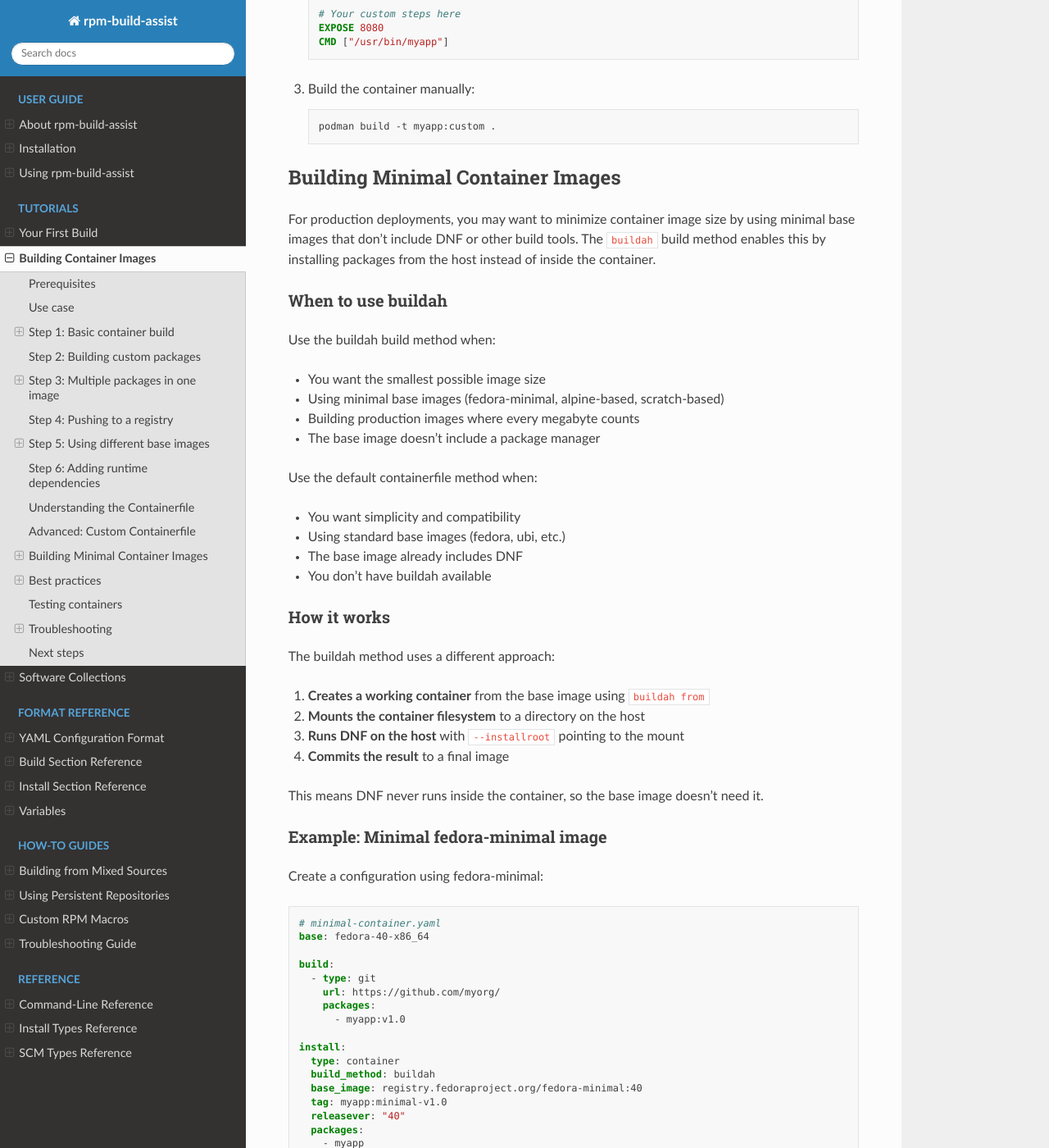
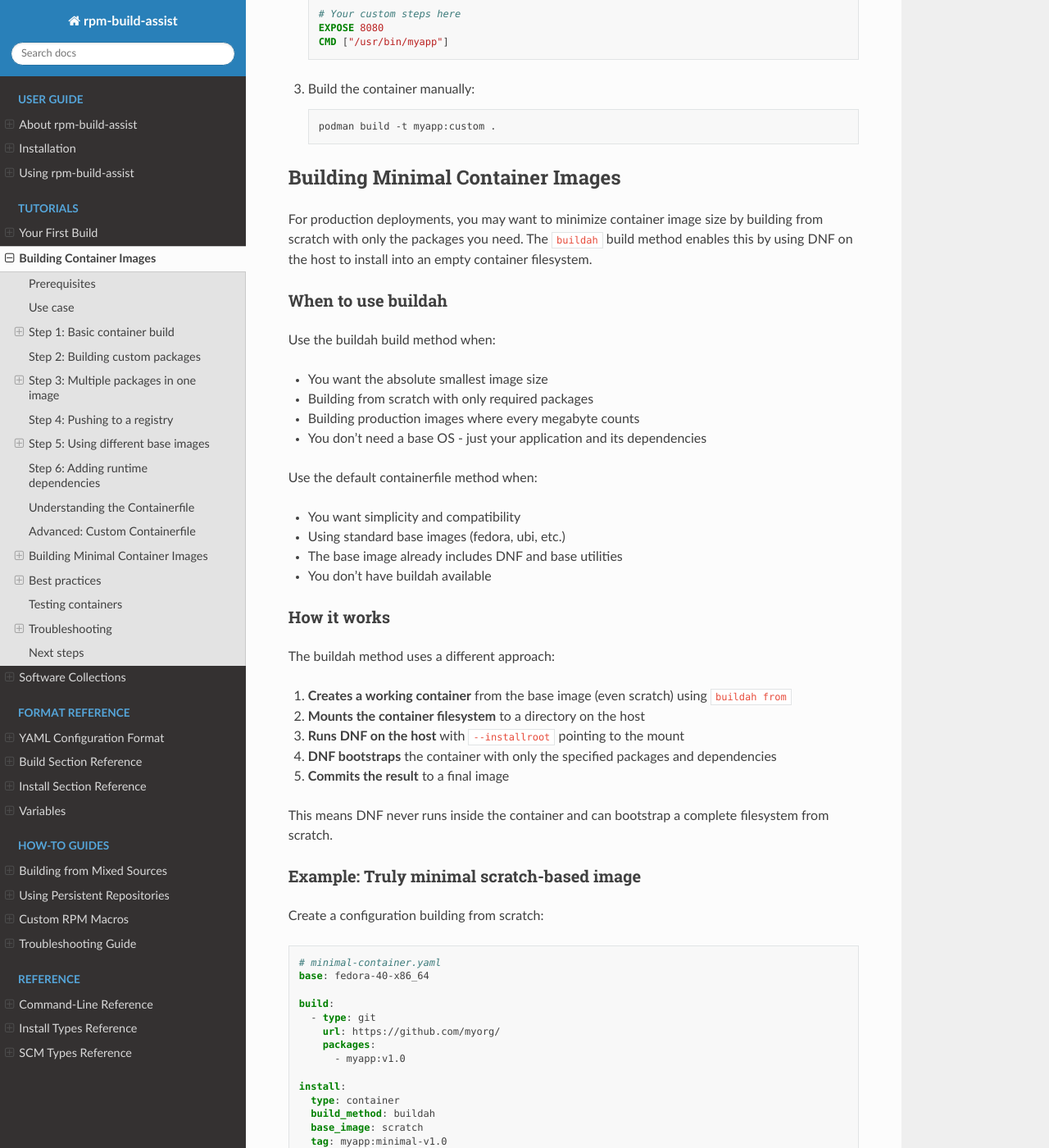
Before and after one commit to orb-rpm-build/rpm-build-assist, a Sphinx documentation site: the page built from doc/source/tutorial/container_builds.rst, in a window 1280 px wide and 1400 px high, scrolled down 5937 px. Shown: the whole window at 82% size. Built offline with Sphinx 7.4.7 and the Read the Docs theme 3.1.0, drawn with Linux system fonts in a browser that asks for light colours; some of the changed text lies outside the part shown.

Commit message:
Update buildah to use scratch base and add install_weak_deps option
Changes buildah implementation to bootstrap from scratch using DNF's
--use-host-config and --installroot, matching Red Hat's recommended
approach for truly minimal container images.

Key changes:
- Use --use-host-config to access host's repository configuration
- Use --repofrompath to add local build repository
- Remove separate repo file creation (not needed with host config)
- Add install_weak_deps option (default: true) to exclude weak dependencies
- Update all tests and docs to use scratch base image

New features:
- install_weak_deps field for buildah method (uses --setopt=install_weak_deps=false)
- Creates truly minimal containers with only required dependencies

Tests:
- Updated test-container-buildah.yaml to use scratch base
- Created test-nginx-buildah.yaml for real-world Fedora package test

Documentation:
- Updated all examples to use scratch base image
- Added install_weak_deps field documentation
- Updated tutorial to explain weak dependencies
- Revised comparisons to emphasize scratch builds

This approach creates smaller images by:
1. Starting from empty scratch (0 MB base)
2. Installing only specified packages and their dependencies
3. Optionally excluding weak dependencies

Co-Authored-By: Claude Sonnet 4.5 <noreply@anthropic.com>

```diff
--- a/doc/source/tutorial/container_builds.rst
+++ b/doc/source/tutorial/container_builds.rst
@@ -331,25 +331,25 @@ Building Minimal Container Images
 ----------------------------------
 
 For production deployments, you may want to minimize container image size by
-using minimal base images that don't include DNF or other build tools. The
-``buildah`` build method enables this by installing packages from the host
-instead of inside the container.
+building from scratch with only the packages you need. The ``buildah`` build
+method enables this by using DNF on the host to install into an empty
+container filesystem.
 
 When to use buildah
 ~~~~~~~~~~~~~~~~~~~
 
 Use the buildah build method when:
 
-* You want the smallest possible image size
-* Using minimal base images (fedora-minimal, alpine-based, scratch-based)
+* You want the absolute smallest image size
+* Building from scratch with only required packages
 * Building production images where every megabyte counts
-* The base image doesn't include a package manager
+* You don't need a base OS - just your application and its dependencies
 
 Use the default containerfile method when:
 
 * You want simplicity and compatibility
 * Using standard base images (fedora, ubi, etc.)
-* The base image already includes DNF
+* The base image already includes DNF and base utilities
 * You don't have buildah available
 
 How it works
@@ -357,18 +357,19 @@ How it works
 
 The buildah method uses a different approach:
 
-1. **Creates a working container** from the base image using ``buildah from``
+1. **Creates a working container** from the base image (even scratch) using ``buildah from``
 2. **Mounts the container filesystem** to a directory on the host
 3. **Runs DNF on the host** with ``--installroot`` pointing to the mount
-4. **Commits the result** to a final image
+4. **DNF bootstraps** the container with only the specified packages and dependencies
+5. **Commits the result** to a final image
 
-This means DNF never runs inside the container, so the base image doesn't need
-it.
+This means DNF never runs inside the container and can bootstrap a complete
+filesystem from scratch.
 
-Example: Minimal fedora-minimal image
-~~~~~~~~~~~~~~~~~~~~~~~~~~~~~~~~~~~~~~
+Example: Truly minimal scratch-based image
+~~~~~~~~~~~~~~~~~~~~~~~~~~~~~~~~~~~~~~~~~~~
 
-Create a configuration using fedora-minimal:
+Create a configuration building from scratch:
 
 .. code-block:: yaml
 
@@ -384,11 +385,14 @@ Create a configuration using fedora-minimal:
    install:
      type: container
      build_method: buildah
-     base_image: registry.fedoraproject.org/fedora-minimal:40
+     base_image: scratch
      tag: myapp:minimal-v1.0
      releasever: "40"
+     install_weak_deps: false  # Exclude weak dependencies
      packages:
        - myapp
+       - bash              # Minimal shell
+       - coreutils-single  # Basic utilities
 
 Build the image:
 
@@ -399,6 +403,10 @@ Build the image:
 The ``releasever`` field is required for the buildah method to tell DNF which
 Fedora release to use when resolving dependencies.
 
+Setting ``install_weak_deps: false`` excludes recommended-but-not-required
+packages (weak dependencies), further reducing image size. This is similar to
+using ``--no-install-recommends`` in other package managers.
+
 Size comparison
 ~~~~~~~~~~~~~~~
 
@@ -407,13 +415,17 @@ Compare image sizes between methods:
 .. code-block:: bash
 
    # Standard containerfile method with fedora base
-   # Base: ~180 MB, Final: ~220 MB
+   # Base: ~190 MB, Final: ~830 MB (with dependencies)
 
-   # Buildah method with fedora-minimal base
-   # Base: ~110 MB, Final: ~120 MB
+   # Buildah method with scratch base
+   # Base: 0 MB, Final: ~650 MB (only what's needed)
 
-The buildah method with fedora-minimal can save 50-100 MB depending on your
-packages.
+The buildah method with scratch eliminates all base OS overhead, including
+over 100 packages you don't need. The final image contains only:
+
+* Your application packages
+* Their runtime dependencies
+* Minimal utilities you explicitly specify
 
 Requirements
 ~~~~~~~~~~~~
@@ -440,9 +452,15 @@ After building, verify the image:
    # Check image size
    podman images myapp:minimal-v1.0
 
-   # Verify DNF is not in the image
+   # Count installed packages
+   podman run myapp:minimal-v1.0 rpm -qa | wc -l
+
+   # Verify only specified packages are present
+   podman run myapp:minimal-v1.0 rpm -qa | grep -E 'myapp|bash|coreutils'
+
+   # Verify no base OS packages
    podman run myapp:minimal-v1.0 which dnf
-   # Should fail with "which: no dnf in ..."
+   # Should fail - dnf is not installed
 
    # Test your application
    podman run myapp:minimal-v1.0 /usr/bin/myapp --version
```
Also changed, not shown: doc/source/format/install_section.rst (+8 -2 lines), doc/source/reference/install_types.rst (+14 -10 lines), 4 other files.
